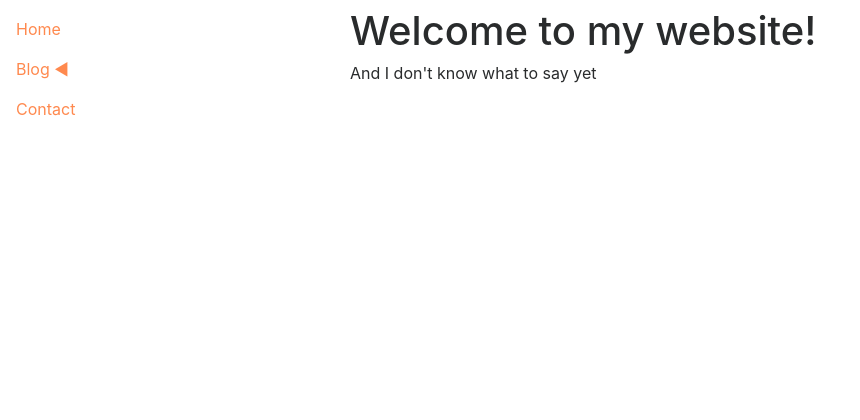
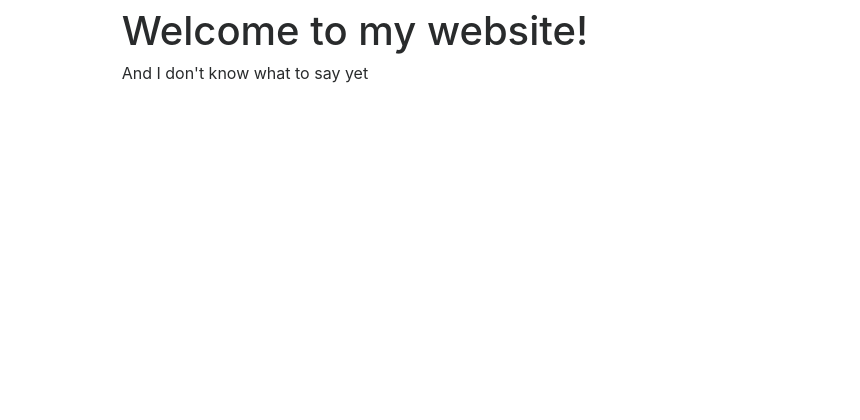
Before and after one commit to FNepomuceno/personal-website, a Django app: template templates/home/index.html in a window 1280 px wide. Shown: the part 122-542 px from the top of the page, without its empty margins (0-860 px from the left). Run offline with Django 3.2, Linux system fonts and the light colour scheme; the template is opened without the code that fills it, so the values that code supplies are empty; parts of the project's set-up code (start-up, migrations or seed data) failed here and were passed over; some libraries are stand-ins or nearby versions.

Commit message:
Version 0 Update 12 - Made Some Cosmetic Changes

```diff
--- a/core/settings.py
+++ b/core/settings.py
@@ -24,7 +24,7 @@ BASE_DIR = os.path.dirname(os.path.dirname(os.path.abspath(__file__)))
 SECRET_KEY = PROJECT_KEY
 
 # SECURITY WARNING: don't run with debug turned on in production!
-DEBUG = True
+DEBUG = PROJECT_DEBUG
 
 ALLOWED_HOSTS = HOST_NAMES
 # Application definition
--- a/templates/blog/detail.html
+++ b/templates/blog/detail.html
@@ -3,11 +3,11 @@
 {% load sectionizer %}
 
 {% block title %}
-Blog | Francis Nepomuceno's Website
+{{ post.title }} | Francis Nepomuceno's Website
 {% endblock title %}
 
 {% block header %}
-<h1>Blog Posts</h1>
+<h1>Blog</h1>
 {% endblock header %}
 
 
--- a/templates/blog/list.html
+++ b/templates/blog/list.html
@@ -5,7 +5,7 @@ Blog | Francis Nepomuceno's Website
 {% endblock title %}
 
 {% block header %}
-<h1 class="display-4">Blog Posts</h1>
+<h1>Blog</h1>
 {% endblock header %}
 
 {% block navstuff %}
--- a/templates/common/base.html
+++ b/templates/common/base.html
@@ -16,21 +16,9 @@
 #icon {
     max-height: 5em;
 }
-#sidebar {
-    padding-left: 0px;
-    padding-right: 0px;
-}
-#sidenav {
-}
-.sidenav-item {
-    color: rgba(255, 137, 78, 1.0);
-    background-color: rgba(255, 255, 255, 0.5);
-    background-image: none;
-    border-color: rgba(255, 137, 78, 1.0);
-}
 .sidenav-item:hover {
     color: rgba(255, 204, 179, 1.0);
-    background-color: rgba(255, 137, 78, 1.0);
+    background-color: rgba(255, 255, 255, 0.3);
 }
 #footer {
     background-color: rgba(255, 204, 179, 1.0);
@@ -44,34 +32,31 @@
 <body>
 
 <!-- Header -->
-<div class="jumbotron jumbotron-fluid" id="header">
-<div class="container">
-<div class="row justify-content-center text-center">
-<div class="col-md-2 col-sm-3 col-12">
-<!-- Icon -->
-<img src="{% static 'home/icon.png' %}", alt="Icon"
-    class="img-fluid" id="icon" />
-</div>
-<div class="col-md-10 col-sm-9 col-12">
-<!-- Text -->
+<header class="navbar navbar-light" id="header">
 {% block header %}{% endblock header %}
-</div>
-</div></div></div>
-
-<!-- Sidebar -->
-<div class="container-fluid"><div class="row">
-<div class="d-none d-sm-block col-sm-3 col-12" id="sidebar">
-<div class="navbar-collapse mb-3" id="navbar">
-<ul class="nav flex-column" id="sidenav">
+<button class="navbar-toggler navbar-toggler-right" type="button"
+    data-toggle="collapse" data-target="#navbar-content"
+    aria-controls="navbar-content" aria-expanded="false"
+    aria-label="Toggle Navigation">
+<span class="navbar-toggler-icon"></span>
+</button>
+<div class="collapse navbar-collapse" id="navbar-content"
+    aria-expanded="false">
+<ul class="navbar-nav mr-auto">
 {% block navstuff %}{% endblock navstuff %}
 </ul>
-</div></div>
+</div>
+</header>
 
 <!-- Content -->
-<div class="col-sm-9 col-12" id="wrapper">
-<div class="container">
+<div class="container-fluid"><div class="row">
+<div class="col-md-1 d-md-block d-sm-none"></div>
+<div class="col-md-10 col-12">
+<div class="container-fluid px-0" id="content">
 {% block content %}{% endblock content %}
-</div></div></div></div>
+</div></div>
+<div class="col-md-1 d-md-block d-sm-none"></div>
+</div></div>
 
 <!-- Footer -->
 <div class="jumbotron jumbotron-fluid" id="footer">
@@ -80,54 +65,43 @@
 </div></div>
 
 <!-- JQuery, Popper, Bootstrap scripts -->
-<script src="https://code.jquery.com/jquery-3.2.1.slim.min.js" integrity="sha384-KJ3o2DKtIkvYIK3UENzmM7KCkRr/rE9/Qpg6aAZGJwFDMVNA/GpGFF93hXpG5KkN" crossorigin="anonymous"></script>
-<script src="https://cdnjs.cloudflare.com/ajax/libs/popper.js/1.12.9/umd/popper.min.js" integrity="sha384-ApNbgh9B+Y1QKtv3Rn7W3mgPxhU9K/ScQsAP7hUibX39j7fakFPskvXusvfa0b4Q" crossorigin="anonymous"></script>
-<script src="https://maxcdn.bootstrapcdn.com/bootstrap/4.0.0-beta.3/js/bootstrap.min.js" integrity="sha384-a5N7Y/aK3qNeh15eJKGWxsqtnX/wWdSZSKp+81YjTmS15nvnvxKHuzaWwXHDli+4" crossorigin="anonymous"></script>
+<script src="https://code.jquery.com/jquery-3.2.1.slim.min.js"
+    integrity="sha384-KJ3o2DKtIkvYIK3UENzmM7KCkRr/rE9/Qpg6aAZGJwFDMVNA/GpGFF93hXpG5KkN"
+    crossorigin="anonymous"></script>
+<script src="https://cdnjs.cloudflare.com/ajax/libs/popper.js/1.12.9/umd/popper.min.js"
+    integrity="sha384-ApNbgh9B+Y1QKtv3Rn7W3mgPxhU9K/ScQsAP7hUibX39j7fakFPskvXusvfa0b4Q"
+    crossorigin="anonymous"></script>
+<script src="https://maxcdn.bootstrapcdn.com/bootstrap/4.0.0-beta.3/js/bootstrap.min.js"
+    integrity="sha384-a5N7Y/aK3qNeh15eJKGWxsqtnX/wWdSZSKp+81YjTmS15nvnvxKHuzaWwXHDli+4"
+    crossorigin="anonymous"></script>
 
 <!-- Other scripts -->
 <script>
 function floor_footer() {
     bottom_padding = 15;
-    content_bottom = $("#wrapper").position().top
-        + $("#wrapper").outerHeight(true) + bottom_padding;
+    content_bottom = $("#content").position().top
+        + $("#content").outerHeight(true) + bottom_padding;
     document_bottom = $(document).height() -
         $("#footer").outerHeight(true);
     footer_top = Math.max(content_bottom, document_bottom);
     $("#footer").css("top", footer_top);
 }
-function sidebar_offset() {
-    e_top = $("#wrapper").offset().top;
-    d_top = $(window).scrollTop();
-    top_diff = e_top - d_top;
-
-    div_bot = $("#footer").offset().top;
-    height = $("#navbar").height();
-    size_diff = div_bot - height;
-    size_diff = e_top - size_diff;
-    return Math.max(top_diff, size_diff);
-}
-function reposition_sidebar() {
-    offset = sidebar_offset();
-    if(offset >= 0) {
-        $("#sidenav").css({position:'static'});
-    } else {
-        $("#sidenav").css({position:'relative', top:-1*offset});
-    }
-}
-$(document).ready(function(){
-    floor_footer();
+function setup_collapse() {
     $(".collapse").each(function() {
+        if(!$(this).parent().is("li")) return;
         elem = $(this).parent().children().eq(0);
         text = elem.text() + " ◀";
         elem.text(text);
     });
     $(".collapse").on("show.bs.collapse", function() {
+        if(!$(this).parent().is("li")) return;
         elem = $(this).parent().children().eq(0);
         text = elem.text();
         text = text.slice(0, text.length - 1) + "▼";
         elem.text(text);
     });
     $(".collapse").on("hide.bs.collapse", function(e) {
+        if(!$(this).parent().is("li")) return;
         if(e.currentTarget != e.target) {
             return;
         }
@@ -137,14 +111,17 @@ $(document).ready(function(){
         elem.text(text);
     });
     $(".collapse").on("hidden.bs.collapse", function(e) {
+        if(!$(this).parent().is("li")) return;
         reposition_sidebar()
     });
     $(".collapse").on("shown.bs.collapse", function(e) {
+        if(!$(this).parent().is("li")) return;
         reposition_sidebar()
     });
-});
-$(window).scroll(function(){
-    reposition_sidebar();
+}
+$(document).ready(function(){
+    floor_footer();
+    setup_collapse();
 });
 $(window).on('resize', function(){
     floor_footer();
```
Also changed, not shown: 1 other file.
